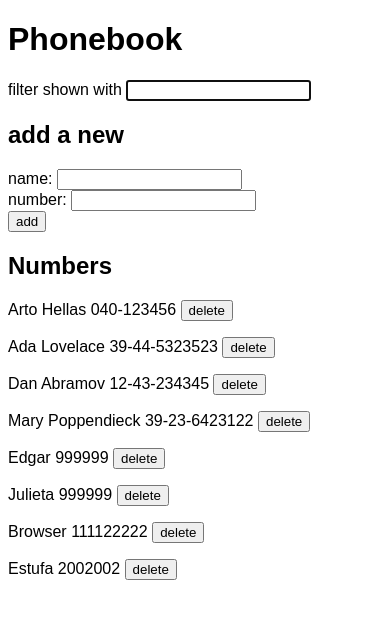
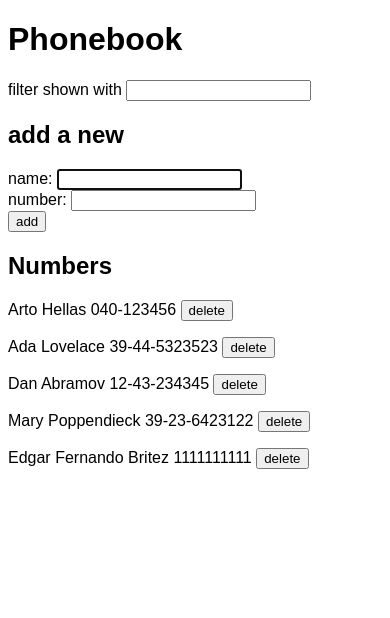
Before and after one commit to edgarfb/full-stack-open-2022, a React (Create React App) app in the folder part2/the-phonebook/: page / in a window 390 px wide. Shown: the top 618 px of the page. Built offline with nearby package versions, Linux system fonts and the light colour scheme; data requests are answered from the project's data file.

Commit message:
Phonebook step12 --- Part 2 Finished :rocket:

```diff
--- a/part2/the-phonebook/db.json
+++ b/part2/the-phonebook/db.json
@@ -21,24 +21,9 @@
       "id": 4
     },
     {
-      "name": "Edgar",
-      "number": "999999",
-      "id": 5
-    },
-    {
-      "name": "Julieta",
-      "number": "999999",
-      "id": 8
-    },
-    {
-      "name": "Browser",
-      "number": "111122222",
-      "id": 9
-    },
-    {
-      "name": "Estufa",
-      "number": "2002002",
-      "id": 10
+      "name": "Edgar Fernando Britez",
+      "number": "1111111111",
+      "id": 6
     }
   ]
 }
--- a/part2/the-phonebook/src/App.js
+++ b/part2/the-phonebook/src/App.js
@@ -5,6 +5,7 @@ import SearchFilter from "./components/SearchFilter";
 import AddNewPeople from "./components/AddNewPeople";
 import PersonsDataDisplayer from "./components/PersonsDataDisplayer";
 import SuccessMessage from "./components/SuccessMessage";
+import RejectMessage from "./components/RejectMessage";
 
 const App = () => {
   const [persons, setPersons] = useState(null);
@@ -13,6 +14,7 @@ const App = () => {
   const [newPhoneNumber, setNewPhoneNumber] = useState("");
 
   const [successMessage, setSuccessMessage] = useState("");
+  const [rejectMessage, setRejectMessage] = useState("");
 
   useEffect(() => {
     crud.getAll().then((response) => setPersons(response.data));
@@ -28,11 +30,10 @@ const App = () => {
     }
 
     if (isTaken(newName)) {
-      if (
-        window.confirm(
-          `${newName} is already added to phonebook, replace the old number with a new one?`
-        )
-      ) {
+      const confirm = window.confirm(
+        `${newName} is already added to phonebook, replace the old number with a new one?`
+      );
+      if (confirm) {
         crud
           .updatePersonNumber(person.id, {
             ...person,
@@ -41,6 +42,14 @@ const App = () => {
           // This will update the person in the state
           .then((res) => {
             crud.getAll().then((response) => setPersons(response.data));
+          })
+          .catch((err) => {
+            console.log("Error from catch", err);
+            setRejectMessage(newName);
+            setTimeout(() => {
+              crud.getAll().then((response) => setPersons(response.data));
+              setRejectMessage("");
+            }, 2000);
           });
       }
       reset();
@@ -97,6 +106,7 @@ const App = () => {
     <div>
       <h1>Phonebook</h1>
       {successMessage !== "" && <SuccessMessage personName={successMessage} />}
+      {rejectMessage && <RejectMessage personName={rejectMessage} />}
       <SearchFilter searchHanlder={searchHanlder} />
       <h2>add a new</h2>
       <AddNewPeople
--- a/part2/the-phonebook/src/components/AddNewPeople.js
+++ b/part2/the-phonebook/src/components/AddNewPeople.js
@@ -8,7 +8,7 @@ const AddNewPeople = ({
   return (
     <form onSubmit={submitHandler}>
       <div>
-        name: <input onChange={inputNameHandler} value={newName} />
+        name: <input onChange={inputNameHandler} value={newName} autoFocus />
       </div>
       <div>
         number:{" "}
--- /dev/null
+++ b/part2/the-phonebook/src/components/RejectMessage.js
@@ -0,0 +1,9 @@
+const RejectMessage = ({ personName }) => {
+  return (
+    <div className="reject-message">
+      Information about <i>{personName}</i> has already removed from server{" "}
+    </div>
+  );
+};
+
+export default RejectMessage;
--- a/part2/the-phonebook/src/components/SuccessMessage.js
+++ b/part2/the-phonebook/src/components/SuccessMessage.js
@@ -1,5 +1,10 @@
 const SuccessMessage = ({ personName }) => {
-  return <div className="success-message">{personName} was added </div>;
+  return (
+    <div className="success-message">
+      {" "}
+      <i>{personName}</i> was added{" "}
+    </div>
+  );
 };
 
 export default SuccessMessage;
--- a/part2/the-phonebook/src/index.css
+++ b/part2/the-phonebook/src/index.css
@@ -11,3 +11,13 @@ html {
     color: green;
     font-weight: bold;
 }
+
+.reject-message {
+    border: 2px solid red;
+    border-radius: 6px;
+    padding: 1rem;
+    margin-bottom: 1rem;
+    background-color: lightgray;
+    color: red;
+    font-weight: bold;
+}
```
